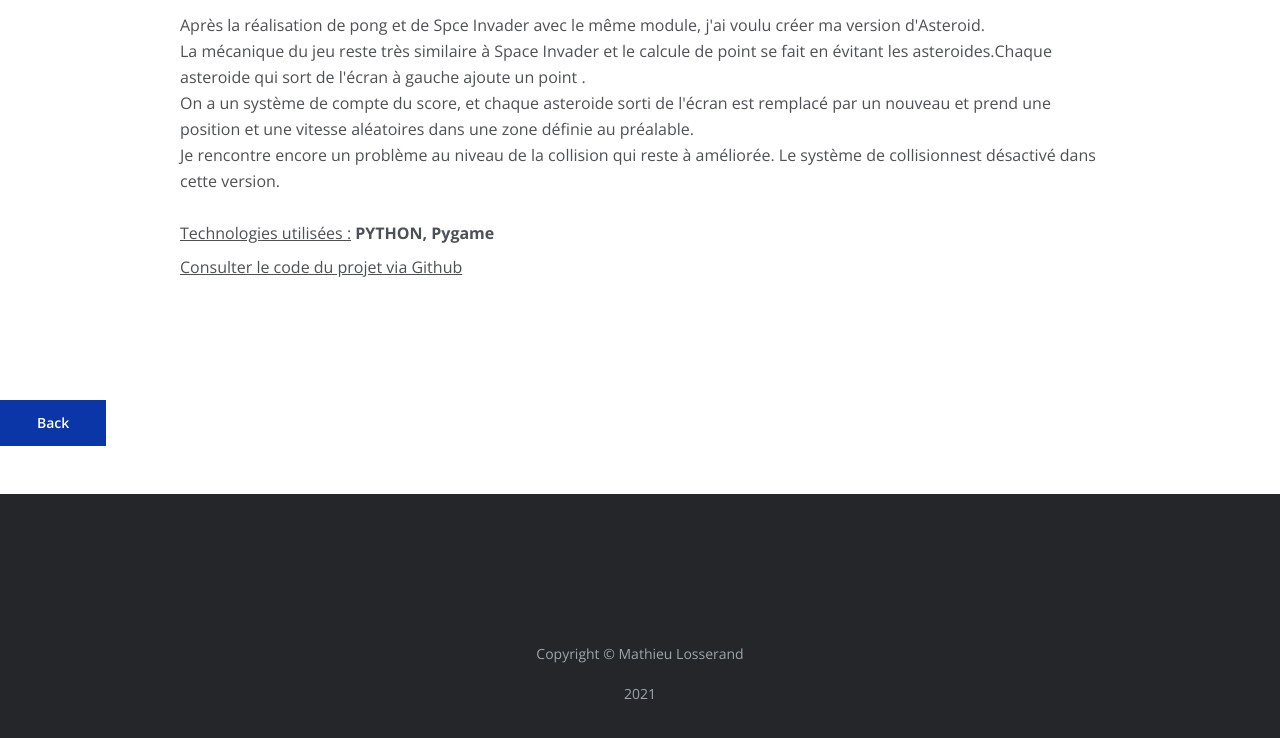
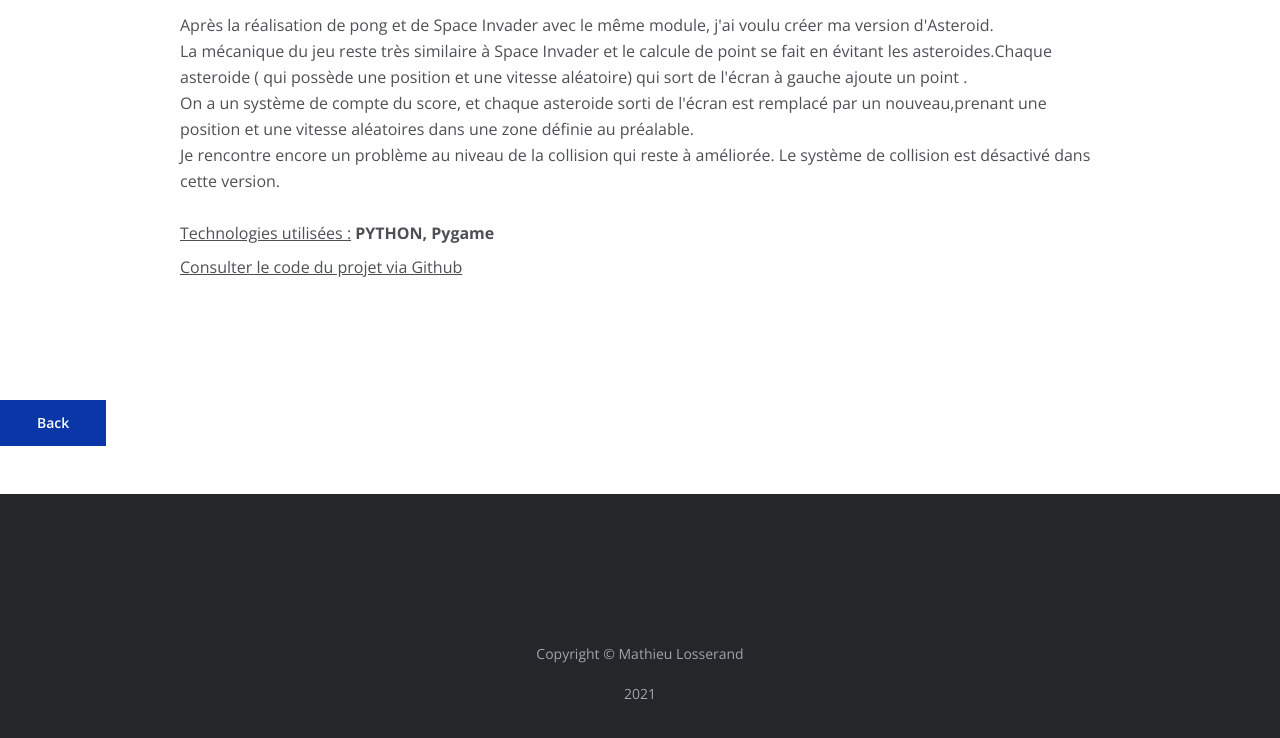
Before and after one commit to mathloss/site_perso_3, a plain HTML site: page portfolio_a_asteroid.html in a window 1280 px wide. Shown: the part 1121-1859 px from the top of the page. Drawn offline with nearby package versions, Linux system fonts and the light colour scheme.

Commit message:
Add files via upload
correction asteroid.html

```diff
--- a/portfolio_a_asteroid.html
+++ b/portfolio_a_asteroid.html
@@ -104,10 +104,10 @@
                 <div class="col-xl-10 offset-xl-1">
                     <h2 class="mb-3">Asteroid avec Pygame</h2>
                     <p>
-                        Après la réalisation de pong et de Spce Invader avec le même module, j'ai voulu créer ma version d'Asteroid.<br>
-                        La mécanique du jeu reste très similaire à Space Invader et le calcule de point se fait en évitant les asteroides.Chaque asteroide qui sort de l'écran à gauche ajoute un point .<br>
-                        On a un système de compte du score, et chaque asteroide sorti de l'écran est remplacé par un nouveau  et prend une position et une vitesse aléatoires dans une zone définie au préalable.<br/>
-                        Je rencontre encore un problème au niveau de la collision qui reste à améliorée. Le système de collisionnest désactivé dans cette version.
+                        Après la réalisation de pong et de Space Invader avec le même module, j'ai voulu créer ma version d'Asteroid.<br>
+                        La mécanique du jeu reste très similaire à Space Invader et le calcule de point se fait en évitant les asteroides.Chaque asteroide ( qui possède une position et une vitesse aléatoire) qui sort de l'écran à gauche ajoute un point .<br>
+                        On a un système de compte du score, et chaque asteroide sorti de l'écran est remplacé par un nouveau,prenant une position et une vitesse aléatoires dans une zone définie au préalable.<br/>
+                        Je rencontre encore un problème au niveau de la collision qui reste à améliorée. Le système de collision est désactivé dans cette version.
                         <br><br>
                         <u>Technologies utilisées :</u> <b>PYTHON, Pygame</b>
 
```
